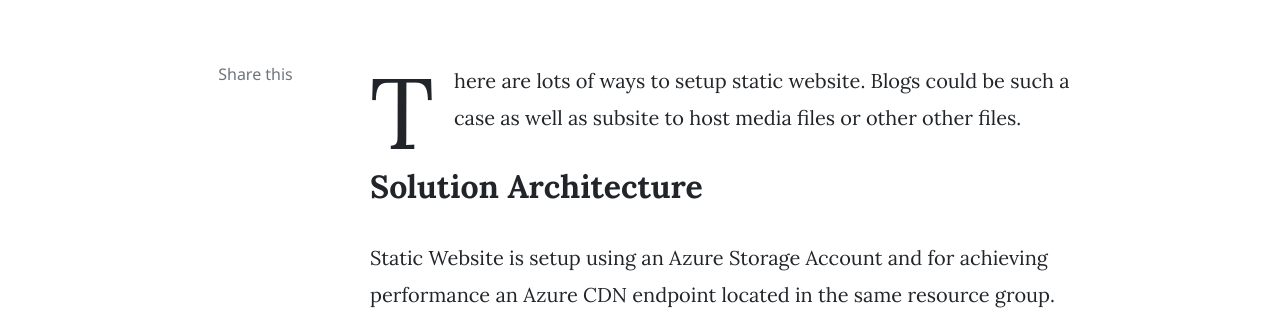
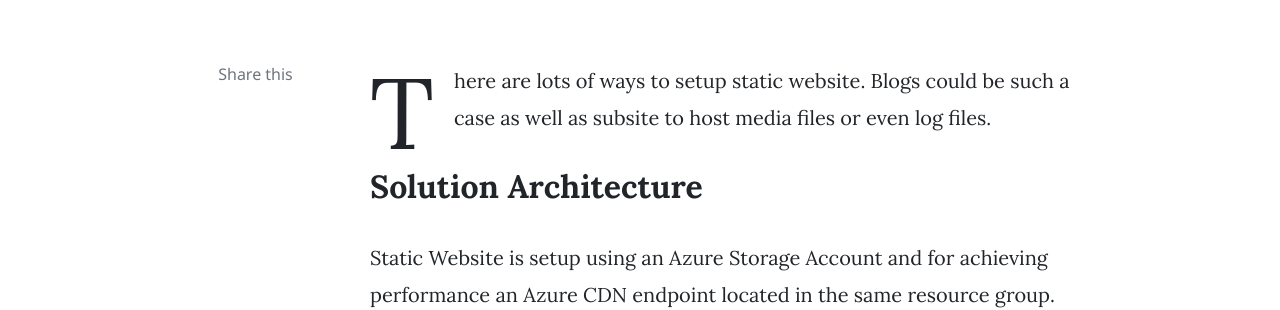
Before and after one commit to ilicloudy/ilicloudy.github.io, a Jekyll site: the page built from _posts/2024-04-22-staticwebsite.md, in a window 1280 px wide and 900 px high. Shown: the part 487-797 px from the top of the window. Built offline with Jekyll 4.4.1, drawn with Linux system fonts in a browser that asks for light colours; nearby versions of some CDN libraries; comment, search, counter and statistics services are not loaded.

Commit message:
changepostagain

```diff
--- a/_posts/2024-04-22-staticwebsite.md
+++ b/_posts/2024-04-22-staticwebsite.md
@@ -6,7 +6,7 @@ categories: [ Articles, Tutorial ]
 image: assets/images/3.jpg
 tags: [sticky]
 ---
-There are lots of ways to setup static website. Blogs could be such a case as well as subsite to host media files or other other files.
+There are lots of ways to setup static website. Blogs could be such a case as well as subsite to host media files or even log files.
 
 
 ## Solution Architecture
```
